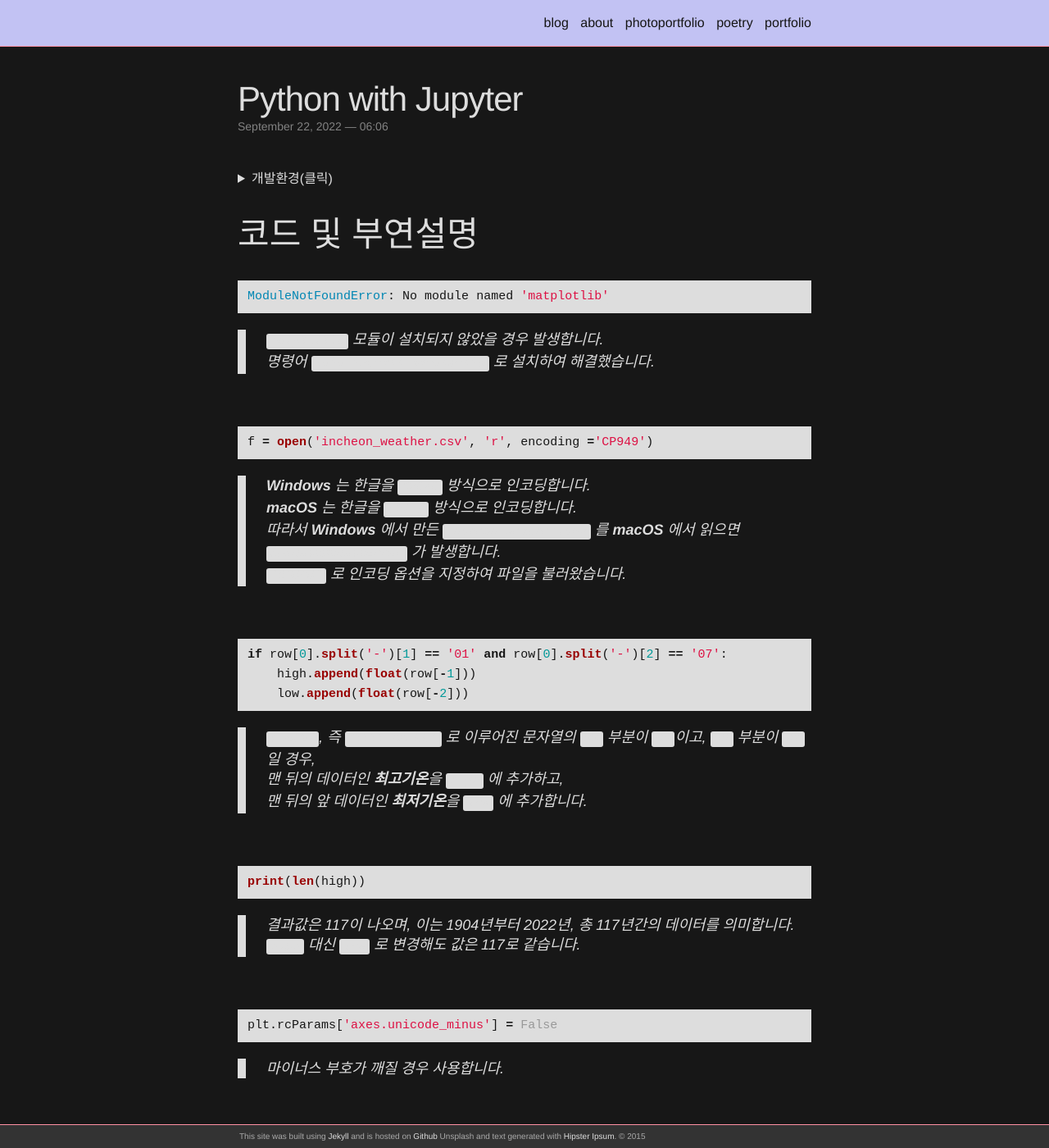
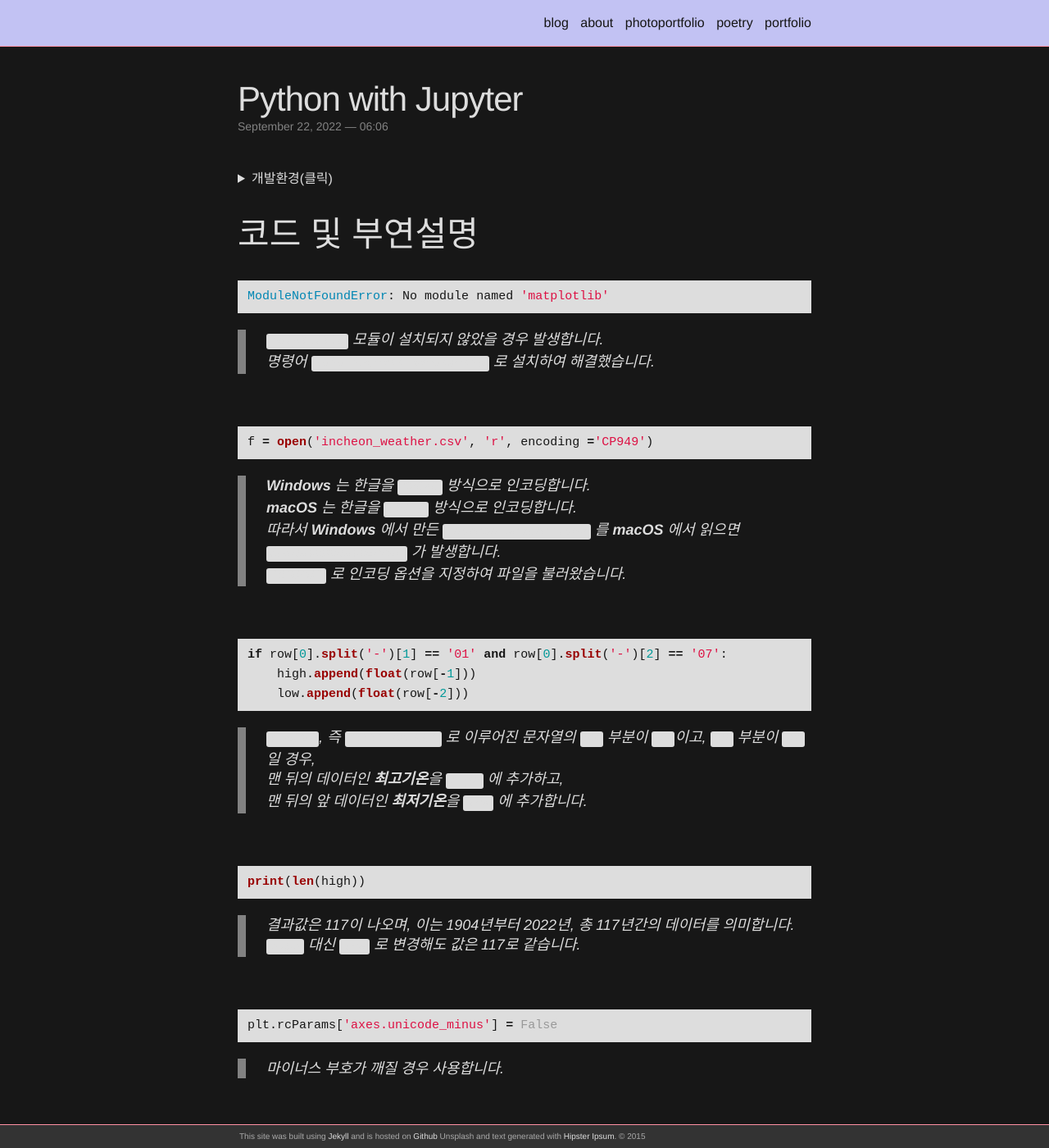
Before and after one commit to GHeeJeon/GHeeJeon.github.io, a Jekyll site: the page built from _posts/2022-09-22-Python-with-Jupyter.markdown, in a window 1280 px wide and 1400 px high. Shown: the whole window at 82% size. Built offline with Jekyll 4.4.1, drawn with Linux system fonts in a browser that asks for light colours; nearby versions of some CDN libraries.

Commit message:
master-update highlight & quote font color

```diff
--- a/_sass/_base.scss
+++ b/_sass/_base.scss
@@ -150,8 +150,8 @@
  * Blockquotes
  */
 blockquote {
-    color: $text-color;
-    border-left: 10px solid $gray-color-light;
+    color: $gray-color-light;
+    border-left: 10px solid $gray-color;
     padding-left: $horizontal-spacing-unit / 2;
     font-size: 18px;
     font-style: italic;
```
